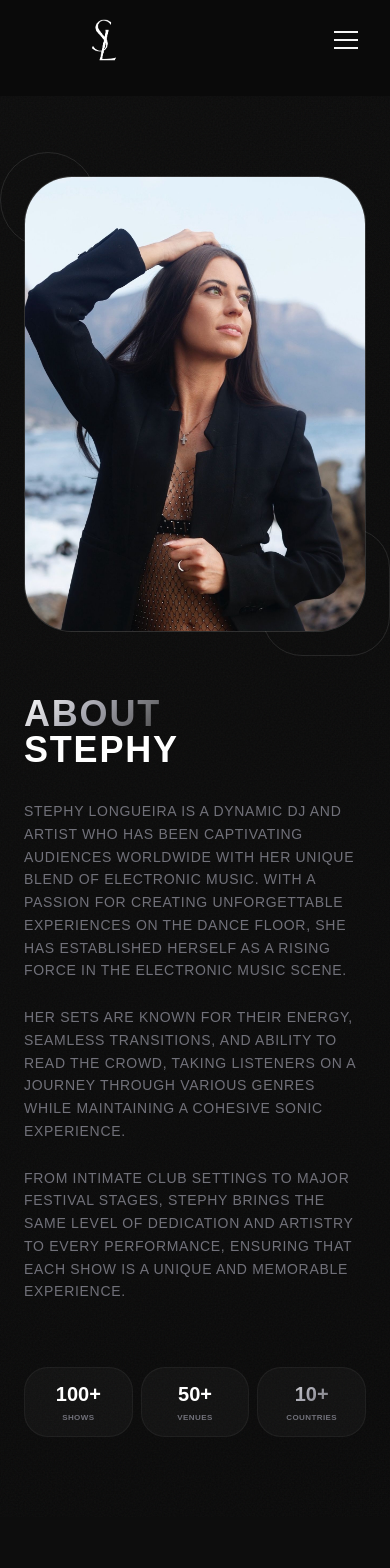
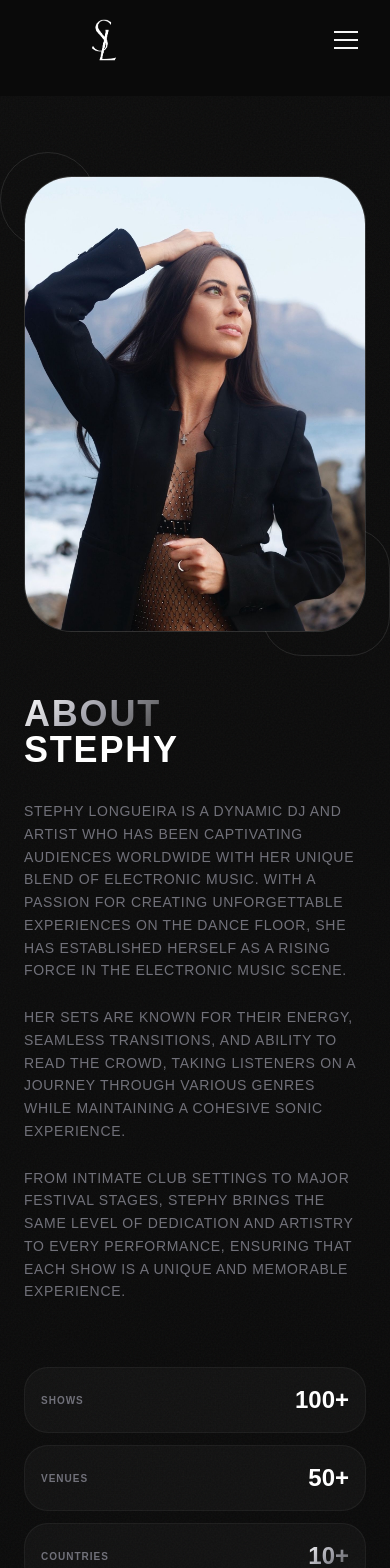
Before and after one commit to epskein/stephy-portfolio-new, a Next.js app: page /about in a window 390 px wide. Shown: the top 1568 px of the page. Built offline with nearby package versions, Linux system fonts and the light colour scheme; a web font is replaced by a local one.

Commit message:
Stack stats cards vertically on mobile

```diff
--- a/src/app/about/page.tsx
+++ b/src/app/about/page.tsx
@@ -71,17 +71,20 @@ export default function AboutPage() {
               </div>
 
               {/* Stats - rounded boxes */}
-              <div className="grid grid-cols-3 gap-2 sm:gap-4 pt-8">
+              <div className="grid grid-cols-1 sm:grid-cols-3 gap-3 sm:gap-4 pt-8">
                 {[
                   { label: "Shows", value: "100+", color: "white" },
                   { label: "Venues", value: "50+", color: "white/60" },
                   { label: "Countries", value: "10+", color: "gradient" },
                 ].map((stat) => (
-                  <div key={stat.label} className="bg-white/[0.03] border border-white/5 p-3 sm:p-6 rounded-[1.5rem] sm:rounded-[2rem] text-center overflow-hidden">
-                    <div className={`text-xl sm:text-2xl md:text-3xl font-black ${stat.color === 'gradient' ? 'gradient-text' : 'text-white'}`}>
+                  <div key={stat.label} className="bg-white/[0.03] border border-white/5 p-4 sm:p-6 rounded-[1.5rem] sm:rounded-[2rem] text-center flex flex-row sm:flex-col items-center sm:items-center justify-between sm:justify-center gap-2 sm:gap-0">
+                    <div className="text-[10px] sm:hidden uppercase tracking-widest text-muted-foreground font-bold">
+                      {stat.label}
+                    </div>
+                    <div className={`text-2xl md:text-3xl font-black ${stat.color === 'gradient' ? 'gradient-text' : 'text-white'}`}>
                       {stat.value}
                     </div>
-                    <div className="text-[8px] sm:text-[10px] uppercase tracking-wider sm:tracking-widest text-muted-foreground mt-1 sm:mt-2 font-bold truncate">
+                    <div className="hidden sm:block text-[10px] uppercase tracking-widest text-muted-foreground mt-2 font-bold">
                       {stat.label}
                     </div>
                   </div>
```
